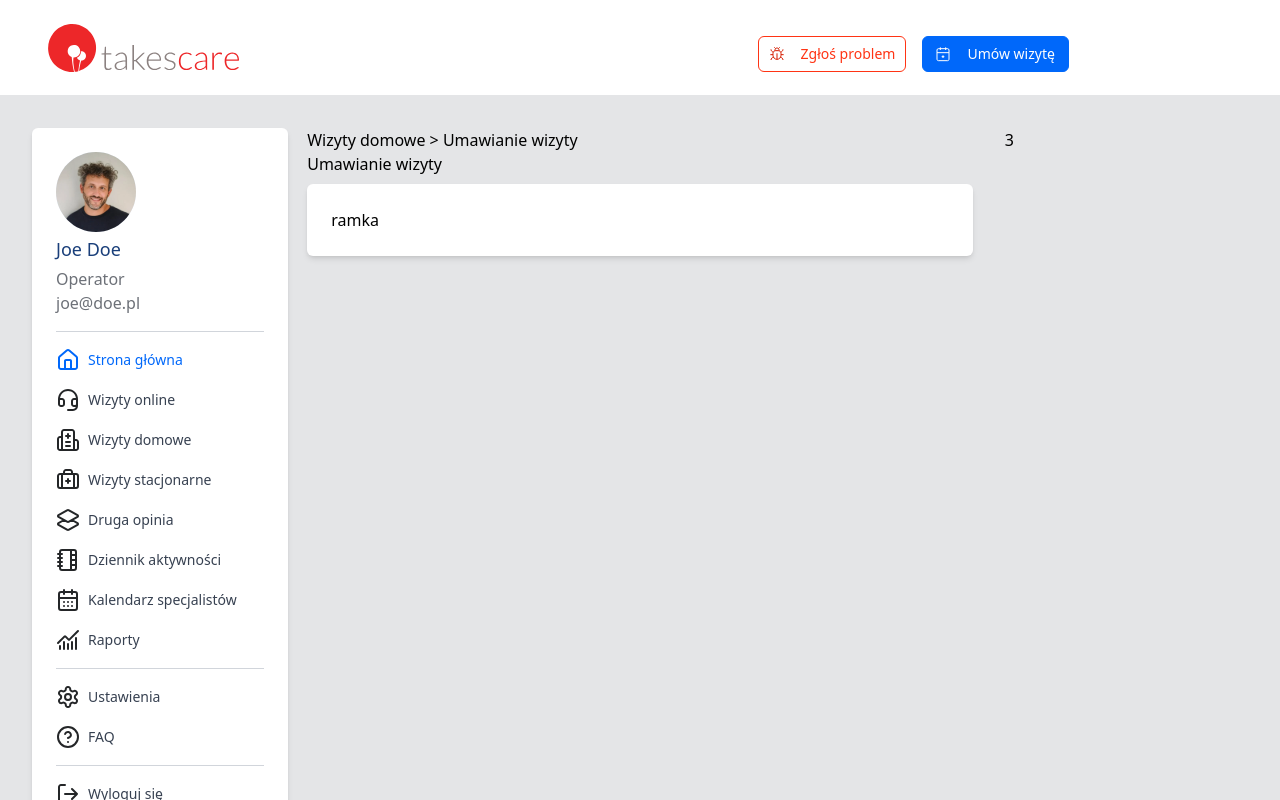
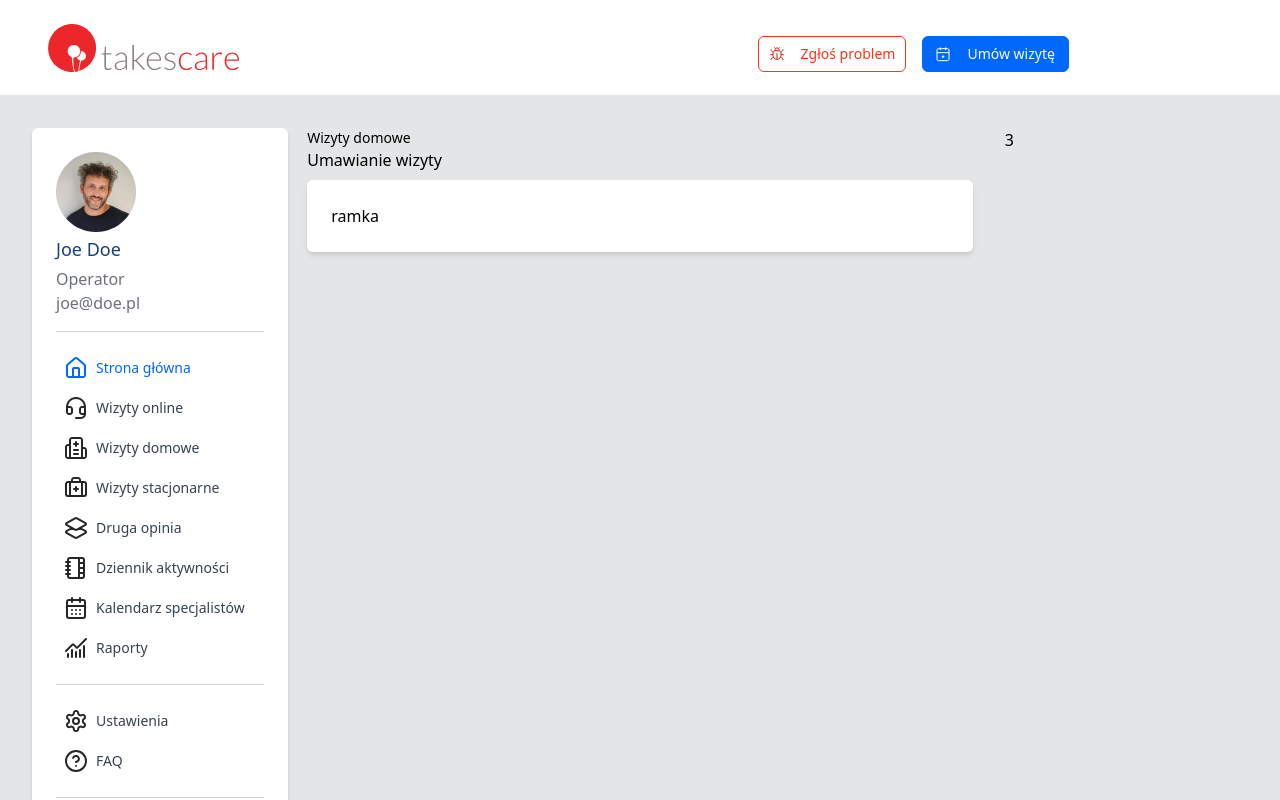
Before and after one commit to DominikaMazur99/TakeCareApp, a Next.js app: page /section/home in a window 1280 px wide. Built offline with nearby package versions, Linux system fonts and the light colour scheme.

Commit message:
breadcrumbs update

```diff
--- a/src/app/customComponents/bars/SideBarComponent.tsx
+++ b/src/app/customComponents/bars/SideBarComponent.tsx
@@ -2,69 +2,11 @@
 
 import React from "react";
 import Footer from "../../icons/sidebar/FooterIcon.svg";
-
-// Import ikon
-import HomeIcon from "../../icons/sidebar/HomeIcon";
-import HeadphonesIcon from "../../icons/sidebar/HeadphonesIcon";
-import HospitalIcon from "../../icons/sidebar/HospitalIcon";
-import BagIcon from "../../icons/sidebar/BagIcon";
-import OpinionIcon from "../../icons/sidebar/OpinionIcon";
-import NoteIcon from "../../icons/sidebar/NoteIcon";
-import CalendarIcon from "../../icons/sidebar/CalenderIcon";
-import RaportIcon from "../../icons/sidebar/RaportIcon";
-import SettingsIcon from "../../icons/sidebar/SettingsIcon";
-import FaqIcon from "../../icons/sidebar/FaqIcon";
-import LogoutIcon from "../../icons/sidebar/LogoutIcon";
 import ListComponent from "../ui/ListComponent";
 import UserCard from "../ui/UserCard";
+import { logoutItems, menuItems, settingsItems } from "../helpers/data";
 
 const SideBarComponent: React.FC = () => {
-    const menuItems = [
-        { name: "Strona główna", icon: <HomeIcon />, path: "/" },
-        {
-            name: "Wizyty online",
-            icon: <HeadphonesIcon />,
-            path: "/section/online",
-        },
-        {
-            name: "Wizyty domowe",
-            icon: <HospitalIcon />,
-            path: "/section/home",
-        },
-        {
-            name: "Wizyty stacjonarne",
-            icon: <BagIcon />,
-            path: "/section/stacionary",
-        },
-        {
-            name: "Druga opinia",
-            icon: <OpinionIcon />,
-            path: "/section/second",
-        },
-        {
-            name: "Dziennik aktywności",
-            icon: <NoteIcon />,
-            path: "/section/activities",
-        },
-        {
-            name: "Kalendarz specjalistów",
-            icon: <CalendarIcon />,
-            path: "/section/calendar",
-        },
-        { name: "Raporty", icon: <RaportIcon />, path: "/section/raports" },
-    ];
-    const settingsItems = [
-        {
-            name: "Ustawienia",
-            icon: <SettingsIcon />,
-            path: "/section/settings",
-        },
-        { name: "FAQ", icon: <FaqIcon />, path: "/section/faq" },
-    ];
-    const logoutItems = [
-        { name: "Wyloguj się", icon: <LogoutIcon />, path: "/section/logout" },
-    ];
-
     return (
         <div className="flex flex-col h-full justify-between">
             <div className="w-[16rem] bg-white shadow-md p-6 rounded-md space-y-4">
--- a/src/app/customComponents/content/MainContentComponent.tsx
+++ /dev/null
@@ -1,21 +0,0 @@
-"use client";
-
-import React from "react";
-import { useSidebar } from "@/hooks/SidebarContext";
-import Breadcrumbs from "../ui/Breadcrubms";
-
-const MainContentComponent: React.FC = () => {
-    const { selectedSection } = useSidebar();
-
-    return (
-        <div className="flex-1 p-8">
-            <Breadcrumbs />
-            <h1 className="text-lg font-bold">
-                Aktualna sekcja: {selectedSection}
-            </h1>
-            <p>Treść sekcji: {selectedSection}</p>
-        </div>
-    );
-};
-
-export default MainContentComponent;
--- /dev/null
+++ b/src/app/customComponents/helpers/data.ts
@@ -0,0 +1,33 @@
+import { IconName } from "../../icons/sidebar/index";
+
+export const menuItems: { name: string; icon: IconName; path: string }[] = [
+    { name: "Strona główna", icon: "HomeIcon", path: "/" },
+    { name: "Wizyty online", icon: "HeadphonesIcon", path: "/section/online" },
+    { name: "Wizyty domowe", icon: "HospitalIcon", path: "/section/home" },
+    {
+        name: "Wizyty stacjonarne",
+        icon: "BagIcon",
+        path: "/section/stacionary",
+    },
+    { name: "Druga opinia", icon: "OpinionIcon", path: "/section/second" },
+    {
+        name: "Dziennik aktywności",
+        icon: "NoteIcon",
+        path: "/section/activities",
+    },
+    {
+        name: "Kalendarz specjalistów",
+        icon: "CalenderIcon",
+        path: "/section/calendar",
+    },
+    { name: "Raporty", icon: "RaportIcon", path: "/section/raports" },
+];
+
+export const settingsItems: { name: string; icon: IconName; path: string }[] = [
+    { name: "Ustawienia", icon: "SettingsIcon", path: "/section/settings" },
+    { name: "FAQ", icon: "FaqIcon", path: "/section/faq" },
+];
+
+export const logoutItems: { name: string; icon: IconName; path: string }[] = [
+    { name: "Wyloguj się", icon: "LogoutIcon", path: "/section/logout" },
+];
--- a/src/app/customComponents/ui/Breadcrubms.tsx
+++ b/src/app/customComponents/ui/Breadcrubms.tsx
@@ -2,11 +2,19 @@
 
 import React from "react";
 import { usePathname } from "next/navigation";
+import {
+    Breadcrumb,
+    BreadcrumbItem,
+    BreadcrumbLink,
+    BreadcrumbList,
+    BreadcrumbSeparator,
+    BreadcrumbPage,
+} from "@/components/ui/breadcrumb";
+import { menuItems, logoutItems, settingsItems } from "../helpers/data";
 
 const Breadcrumbs: React.FC = () => {
-    const pathname = usePathname(); // Uzyskaj aktualną ścieżkę
+    const pathname = usePathname();
 
-    // Tworzenie breadcrumbs na podstawie ścieżki
     const breadcrumbs = pathname
         .split("/")
         .filter(Boolean)
@@ -16,26 +24,28 @@ const Breadcrumbs: React.FC = () => {
                 .split("/")
                 .slice(1, index + 2)
                 .join("/")}`,
-        }));
+        }))
+        .filter((el) => el.name !== "section");
+
+    const allOptions = [...menuItems, ...logoutItems, ...settingsItems];
+    const selectedOption = allOptions.find(
+        (el) => el.path === breadcrumbs[0].path
+    );
+    console.log(pathname, breadcrumbs, allOptions, selectedOption);
 
     return (
-        <nav aria-label="breadcrumbs">
-            <ol className="flex space-x-2">
-                {breadcrumbs.map((crumb, index) => (
-                    <li key={index}>
-                        <a
-                            href={crumb.path}
-                            className="text-blue-500 hover:underline"
-                        >
-                            {crumb.name}
-                        </a>
-                        {index < breadcrumbs.length - 1 && (
-                            <span className="px-2">/</span>
-                        )}
-                    </li>
-                ))}
-            </ol>
-        </nav>
+        <Breadcrumb>
+            <BreadcrumbList>
+                {selectedOption && (
+                    <BreadcrumbItem key={selectedOption.path}>
+                        <BreadcrumbLink href={selectedOption.path}>
+                            {selectedOption.name}
+                        </BreadcrumbLink>
+                        {/* <BreadcrumbSeparator /> */}
+                    </BreadcrumbItem>
+                )}
+            </BreadcrumbList>
+        </Breadcrumb>
     );
 };
 
--- a/src/app/customComponents/ui/ListComponent.tsx
+++ b/src/app/customComponents/ui/ListComponent.tsx
@@ -1,11 +1,12 @@
 import { useSidebar } from "@/hooks/SidebarContext";
-import React, { ReactElement } from "react";
+import React from "react";
 import Link from "next/link";
+import { Icons, IconName } from "../../icons/sidebar";
 
 interface Element {
     name: string;
-    icon: ReactElement<{ selected?: boolean }>; // Dodajemy prop `selected` do typowania ikon
-    path: string; // Dodajemy pole `path` do elementu
+    icon: IconName;
+    path: string;
 }
 
 interface ListComponentProps {
@@ -16,21 +17,24 @@ const ListComponent: React.FC<ListComponentProps> = ({ elements }) => {
     const { selectedSection, setSelectedSection } = useSidebar();
 
     return (
-        <ul className="text-textBase text-base font-medium space-y-4">
-            {elements.map((item) => (
+        <ul className="text-textBase text-base font-medium">
+            {elements.map((item) => {
+                const isSelected = selectedSection === item.name;
+
+                return (
                     <li key={item.name}>
                         <Link href={item.path}>
                             <div
                                 className={`flex items-center gap-2 cursor-pointer rounded-md transition-colors duration-200 ${
-                                selectedSection === item.name
+                                    isSelected
                                         ? "text-[#0068FA]"
                                         : "text-gray-700"
-                            }`}
+                                } p-2`}
                                 onClick={() => setSelectedSection(item.name)}
                             >
                                 <span className="w-6 h-6 flex-shrink-0">
-                                {React.cloneElement(item.icon, {
-                                    selected: selectedSection === item.name,
+                                    {React.createElement(Icons[item.icon], {
+                                        selected: isSelected,
                                     })}
                                 </span>
                                 <span className="text-sm font-medium">
@@ -39,7 +43,8 @@ const ListComponent: React.FC<ListComponentProps> = ({ elements }) => {
                             </div>
                         </Link>
                     </li>
-            ))}
+                );
+            })}
         </ul>
     );
 };
--- /dev/null
+++ b/src/app/icons/sidebar/index.ts
@@ -0,0 +1,52 @@
+import HomeIcon from "./HomeIcon";
+import HeadphonesIcon from "./HeadphonesIcon";
+import HospitalIcon from "./HospitalIcon";
+import BagIcon from "./BagIcon";
+import OpinionIcon from "./OpinionIcon";
+import NoteIcon from "./NoteIcon";
+import CalenderIcon from "./CalenderIcon";
+import RaportIcon from "./RaportIcon";
+import SettingsIcon from "./SettingsIcon";
+import FaqIcon from "./FaqIcon";
+import LogoutIcon from "./LogoutIcon";
+
+export {
+    HomeIcon,
+    HeadphonesIcon,
+    HospitalIcon,
+    BagIcon,
+    OpinionIcon,
+    NoteIcon,
+    CalenderIcon,
+    RaportIcon,
+    SettingsIcon,
+    FaqIcon,
+    LogoutIcon,
+};
+
+export type IconName =
+    | "HomeIcon"
+    | "HeadphonesIcon"
+    | "HospitalIcon"
+    | "BagIcon"
+    | "OpinionIcon"
+    | "NoteIcon"
+    | "CalenderIcon"
+    | "RaportIcon"
+    | "SettingsIcon"
+    | "FaqIcon"
+    | "LogoutIcon";
+
+export const Icons: Record<IconName, React.FC<{ selected?: boolean }>> = {
+    HomeIcon,
+    HeadphonesIcon,
+    HospitalIcon,
+    BagIcon,
+    OpinionIcon,
+    NoteIcon,
+    CalenderIcon,
+    RaportIcon,
+    SettingsIcon,
+    FaqIcon,
+    LogoutIcon,
+};
--- a/src/app/section/home/page.tsx
+++ b/src/app/section/home/page.tsx
@@ -1,10 +1,10 @@
+import Breadcrumbs from "@/app/customComponents/ui/Breadcrubms";
 import React from "react";
 
 const HomePage: React.FC = () => {
     return (
         <div className="flex flex-col gap-2">
             <div>
-                <p>Wizyty domowe &gt; Umawianie wizyty</p>
                 <h1>Umawianie wizyty</h1>
             </div>
             <div className="w-full bg-white shadow-md p-6 rounded-md space-y-4">
--- a/src/app/section/layout.tsx
+++ b/src/app/section/layout.tsx
@@ -1,5 +1,6 @@
 import NavbarComponent from "../customComponents/bars/NavbarComonent";
 import SideBarComponent from "../customComponents/bars/SideBarComponent";
+import Breadcrumbs from "../customComponents/ui/Breadcrubms";
 
 export default function SectionLayout({
     children,
@@ -11,7 +12,10 @@ export default function SectionLayout({
             <NavbarComponent />
             <div className="grid grid-cols-[20%,60%,20%] p-8 bg-[#E4E5E7]">
                 <SideBarComponent />
-                <div className="w-full px-8 items-center">{children}</div>
+                <div className="w-full px-8 items-center">
+                    <Breadcrumbs />
+                    {children}
+                </div>
                 <div>3</div>
             </div>
         </div>
--- /dev/null
+++ b/src/components/ui/breadcrumb.tsx
@@ -0,0 +1,115 @@
+import * as React from "react"
+import { Slot } from "@radix-ui/react-slot"
+import { ChevronRight, MoreHorizontal } from "lucide-react"
+
+import { cn } from "@/lib/utils"
+
+const Breadcrumb = React.forwardRef<
+  HTMLElement,
+  React.ComponentPropsWithoutRef<"nav"> & {
+    separator?: React.ReactNode
+  }
+>(({ ...props }, ref) => <nav ref={ref} aria-label="breadcrumb" {...props} />)
+Breadcrumb.displayName = "Breadcrumb"
+
+const BreadcrumbList = React.forwardRef<
+  HTMLOListElement,
+  React.ComponentPropsWithoutRef<"ol">
+>(({ className, ...props }, ref) => (
+  <ol
+    ref={ref}
+    className={cn(
+      "flex flex-wrap items-center gap-1.5 break-words text-sm text-muted-foreground sm:gap-2.5",
+      className
+    )}
+    {...props}
+  />
+))
+BreadcrumbList.displayName = "BreadcrumbList"
+
+const BreadcrumbItem = React.forwardRef<
+  HTMLLIElement,
+  React.ComponentPropsWithoutRef<"li">
+>(({ className, ...props }, ref) => (
+  <li
+    ref={ref}
+    className={cn("inline-flex items-center gap-1.5", className)}
+    {...props}
+  />
+))
+BreadcrumbItem.displayName = "BreadcrumbItem"
+
+const BreadcrumbLink = React.forwardRef<
+  HTMLAnchorElement,
+  React.ComponentPropsWithoutRef<"a"> & {
+    asChild?: boolean
+  }
+>(({ asChild, className, ...props }, ref) => {
+  const Comp = asChild ? Slot : "a"
+
+  return (
+    <Comp
+      ref={ref}
+      className={cn("transition-colors hover:text-foreground", className)}
+      {...props}
+    />
+  )
+})
+BreadcrumbLink.displayName = "BreadcrumbLink"
+
+const BreadcrumbPage = React.forwardRef<
+  HTMLSpanElement,
+  React.ComponentPropsWithoutRef<"span">
+>(({ className, ...props }, ref) => (
+  <span
+    ref={ref}
+    role="link"
+    aria-disabled="true"
+    aria-current="page"
+    className={cn("font-normal text-foreground", className)}
+    {...props}
+  />
+))
+BreadcrumbPage.displayName = "BreadcrumbPage"
+
+const BreadcrumbSeparator = ({
+  children,
+  className,
+  ...props
+}: React.ComponentProps<"li">) => (
+  <li
+    role="presentation"
+    aria-hidden="true"
+    className={cn("[&>svg]:w-3.5 [&>svg]:h-3.5", className)}
+    {...props}
+  >
+    {children ?? <ChevronRight />}
+  </li>
+)
+BreadcrumbSeparator.displayName = "BreadcrumbSeparator"
+
+const BreadcrumbEllipsis = ({
+  className,
+  ...props
+}: React.ComponentProps<"span">) => (
+  <span
+    role="presentation"
+    aria-hidden="true"
+    className={cn("flex h-9 w-9 items-center justify-center", className)}
+    {...props}
+  >
+    <MoreHorizontal className="h-4 w-4" />
+    <span className="sr-only">More</span>
+  </span>
+)
+BreadcrumbEllipsis.displayName = "BreadcrumbElipssis"
+
+export {
+  Breadcrumb,
+  BreadcrumbList,
+  BreadcrumbItem,
+  BreadcrumbLink,
+  BreadcrumbPage,
+  BreadcrumbSeparator,
+  BreadcrumbEllipsis,
+}
```
Lines whose indentation alone changed are shown as unchanged.
